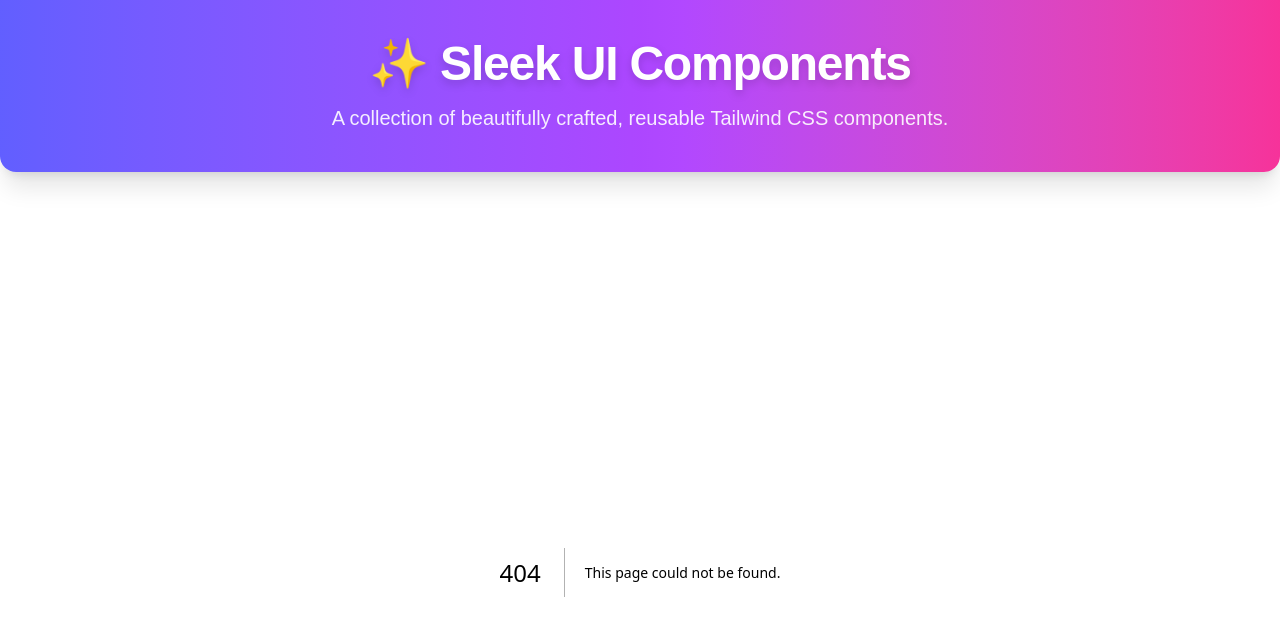
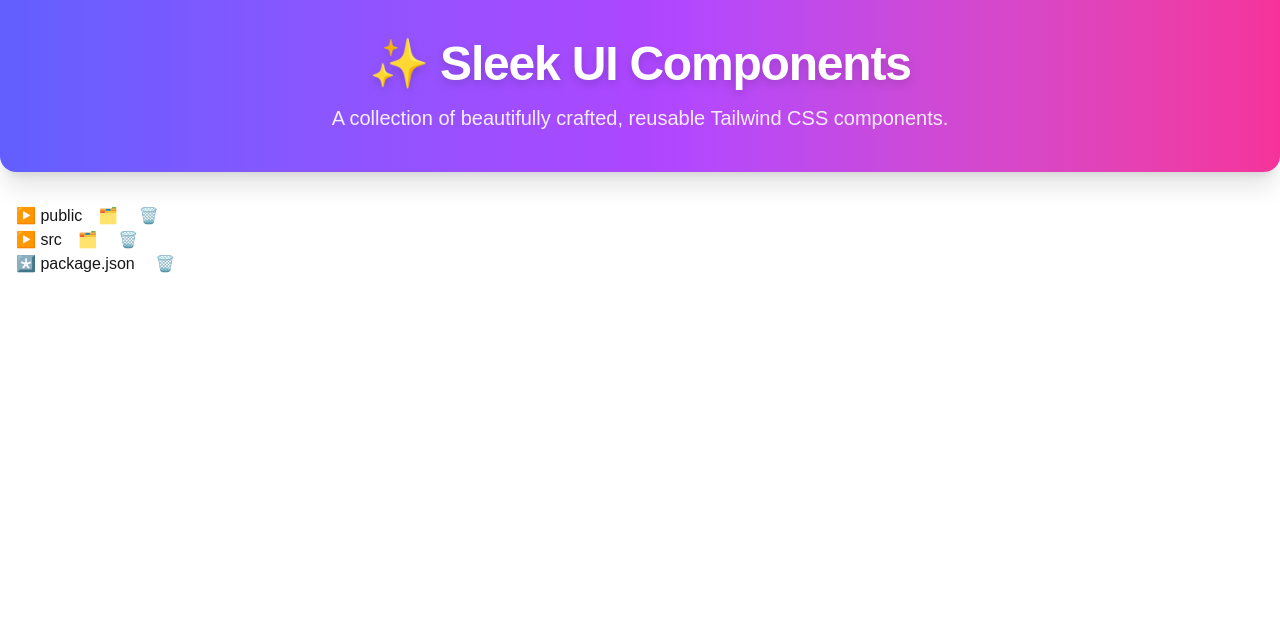
Before and after one commit to Naveen-S/ui-components, a Next.js app: page /explorer in a window 1280 px wide. Before the commit this address had no page. Shown: the top 636 px of the page. Built offline with nearby package versions, Linux system fonts and the light colour scheme.

Commit message:
File explorer and Traffic light UI component

```diff
--- /dev/null
+++ b/src/app/explorer/data.js
@@ -0,0 +1,48 @@
+export const data = [
+  {
+    id: 1,
+    name: 'public',
+    isFolder: true,
+    children: [{
+      id: 2,
+      name: 'file.svg',
+      isFolder: false,
+    }]
+  },
+  {
+    id: 3,
+    name: 'src',
+    isFolder: true,
+    children: [
+      {
+        id: 4,
+        name: "app",
+        isFolder: true,
+        children: [
+          {
+            id: 5,
+            name: 'chip',
+            isFolder: true,
+            children: [{
+              id: 6,
+              name: 'page.js',
+              isFolder: false
+            }],
+            id: 7,
+            name: 'explorer',
+            isFolder: true,
+            children: [{
+              id: 8,
+              name: 'page.js',
+              isFolder: false
+            }]
+          }
+        ]
+      }
+    ]
+  }, {
+    name: 'package.json',
+    isFolder: false
+  }
+
+];
--- /dev/null
+++ b/src/app/explorer/page.js
@@ -0,0 +1,23 @@
+"use client";
+import React, { useState } from 'react';
+import { data as json } from './data';
+import FileFolder from '@/components/FileFolder';
+
+const Explorer = () => {
+  const [data, setData] = useState(json);
+  console.log('data', data);
+  // Add node to data
+  const addNodeToData = (nodeId, newData) => {
+
+    setData(prev => { updateTree(prev); });
+  };
+  const renderData = () => {
+    return <FileFolder data={data} setData={setData}  />;
+  };
+  return (
+    <div className='mt-8'>
+      {renderData()}
+    </div>
+  );
+};
+export default Explorer;
--- a/src/app/page.js
+++ b/src/app/page.js
@@ -8,6 +8,8 @@
         <ComponentLinkContainer to={"/chips"}> Chips </ComponentLinkContainer>
         <ComponentLinkContainer to={"/like"}> Like </ComponentLinkContainer>
         <ComponentLinkContainer to={"/nestedCheckbox"}> Nested Checkbox </ComponentLinkContainer>
+        <ComponentLinkContainer to={"/explorer"}> File Explorer </ComponentLinkContainer>
+        <ComponentLinkContainer to={"/traffic"}> Traffic Lights </ComponentLinkContainer>
       </div>
     </div>
   );
--- /dev/null
+++ b/src/app/traffic/page.js
@@ -0,0 +1,63 @@
+"use client";
+import React, { useState, useEffect } from 'react';
+import Traffic from '@/components/Traffic';
+
+// const TIME = [4000, 500, 3000];
+const config = {
+  red: {
+    backgroundColor: 'bg-red-400',
+    duration: 4000,
+    next: 'green',
+    state: 0
+  },
+  yellow: {
+    backgroundColor: 'bg-yellow-400',
+    duration: 500,
+    next: 'red',
+    state: 1
+  },
+  green: {
+    backgroundColor: 'bg-green-400',
+    duration: 3000,
+    next: 'yellow',
+    state: 2
+  },
+};
+
+const page = () => {
+  // solution 1
+  // const [state, setState] = useState(0);
+
+  // useEffect(() => {
+  //   const timer = setTimeout(() => {
+  //     setState(prev => { return (prev + 1) % 3; });
+  //   }, TIME[state]);
+  //   return () => {
+  //     clearTimeout(timer);
+  //   };
+  // }, [state]);
+
+  // solution 2
+  const [currentColor, setCurrentColor] = useState('green');
+
+  useEffect(() => {
+    const { duration, next } = config[currentColor];
+    const timer = setTimeout(() => {
+      setCurrentColor(next);
+    }, duration);
+
+    return () => {
+      clearTimeout(timer);
+    };
+  }, [currentColor]);
+
+  return (
+    <div className='flex justify-center my-4'>
+      {/* <Traffic state={config[currentColor]} /> */}
+      <Traffic current={config[currentColor]} />
+
+    </div>
+  );
+};
+
+export default page;
--- /dev/null
+++ b/src/components/Button.js
@@ -0,0 +1,17 @@
+import React from 'react';
+
+const Button = ({ children, ...rest }) => {
+  console.log(rest);
+  return (
+    <button
+      className="group inline-block border-2 border-purple-300 rounded-xl px-5 py-2.5 m-2 text-center font-medium text-purple-700
+             transition-all duration-300 ease-in-out cursor-pointer
+             hover:bg-purple-600 hover:text-white hover:border-purple-700 shadow-sm"
+      {...rest}
+    >
+      {children}
+    </button >
+  );
+};
+
+export default Button;
--- /dev/null
+++ b/src/components/FileFolder.js
@@ -0,0 +1,98 @@
+import React, { useState } from 'react';
+import Button from './Button';
+
+const AddFileFolder = ({ node, rootData, setData }) => {
+  const [showInput, setShowInput] = useState(false);
+  const [name, setName] = useState('');
+  const [isFolder, setIsFolder] = useState(true);
+
+  const handleOnClick = () => {
+    setShowInput(prev => !prev);
+  };
+
+  // Curx of the problem 1
+  const handleOnSubmit = (e) => {
+    const nodeData = {
+      id: Math.floor(Math.random() * 100), // hacky
+      name: name,
+      isFolder: isFolder
+    };
+
+    const updateTree = (tree) => {
+      return tree.map(item => {
+        if (item.id === node.id) {
+          return { ...item, children: [...(item.children || []), nodeData] };
+        }
+        else if (item.children) {
+          return { ...item, children: updateTree(item.children) };
+        }
+        return item;
+      });
+    };
+
+    setData((prev) => updateTree(prev));
+    setShowInput(prev => !prev);
+  };
+
+  const handleOnChange = (e) => {
+    setName(e.target.value);
+  };
+
+  const handleIsFolder = (e) => {
+    setIsFolder(e.target.checked);
+  };
+
+  return (
+    <div className='inline-block'>
+      <>
+        {!showInput && <span className='ml-4 cursor-pointer' onClick={(e) => { handleOnClick(e); }}> 🗂️ </span>}
+      </>
+      {showInput && (
+        <form className='ml-20' onSubmit={(e) => { e.preventDefault(); handleOnSubmit(e); }}>
+          <input className='border-2 border-pink-500 rounded-sm' type="text" name='name' value={name} onChange={(e) => { handleOnChange(e); }} />
+          <input className='ml-4' type="checkbox" checked={isFolder} name='isFolder' onChange={(e) => { handleIsFolder(e); }} />
+          <label className='ml-1'>Is Folder</label>
+          <Button type='submit'> Submit </Button>
+        </form>)}
+
+    </div>
+  );
+};
+
+
+const FileFolder = ({ data, setData }) => {
+  const [expanded, setExpanded] = useState({});
+  const handleOnClick = (e, node) => {
+    setExpanded(prev => {
+      return { ...prev, [node.id]: !prev[node.id] };
+    });
+  };
+
+  // Curx of the problem 2
+  const handleDelete = (e, node) => {
+    const deleteNode = (data) => {
+      return data.filter(item => item.id !== node.id).map(item => item.children ? { ...item, children: deleteNode(item.children) } : item);
+    };
+    setData(prev => deleteNode(prev));
+  };
+
+  const renderData = (data) => {
+    return data?.map(node => {
+      return (<div className='ml-4 cursor-pointer' key={node.name}>
+        <span onClick={(e) => handleOnClick(e, node)}>
+          {node.isFolder ? expanded[node.id] ? ' 🔽 ' : ' ▶️ ' : ' *️⃣ '}
+        </span>
+        <span>{node.name}</span>
+        {node.isFolder && <AddFileFolder node={node} rootData={data} setData={setData} />}
+        <span className='ml-4 cursor-pointer' onClick={(e) => { handleDelete(e, node); }}> 🗑️ </span>
+        {expanded[node.id] && node.children && renderData(node.children)}
+      </div>);
+    });
+  };
+
+  return (
+    <div>{renderData(data)}</div>
+  );
+};
+
+export default FileFolder;
--- /dev/null
+++ b/src/components/Traffic.js
@@ -0,0 +1,20 @@
+import React from 'react';
+
+const Traffic = (props) => {
+  const { current } = props;
+  const { state, backgroundColor } = current;
+  // const color = ['bg-red-400', 'bg-yellow-400', 'bg-green-400'];
+  // const useColor = color[state];
+  return (
+    <div className='flex flex-col justify-evenly items-center w-12 h-60 bg-gray-700 rounded-md'>
+      {Array(3).fill(' ').map((v, idx) => {
+        return <div key={idx} className={`w-8 h-8 rounded-full bg-gray-400 ${state === idx ? backgroundColor : ''}`} > </div>;
+      })}
+
+      {/* <div className={`w-8 h-8 rounded-full bg-gray-400 ${state === 1 ? backgroundColor : ''}`}> </div> */}
+      {/* <div className={`w-8 h-8 rounded-full bg-gray-400 ${state === 2 ? backgroundColor : ''}`}> </div> */}
+    </div >
+  );
+};
+
+export default Traffic;
```
